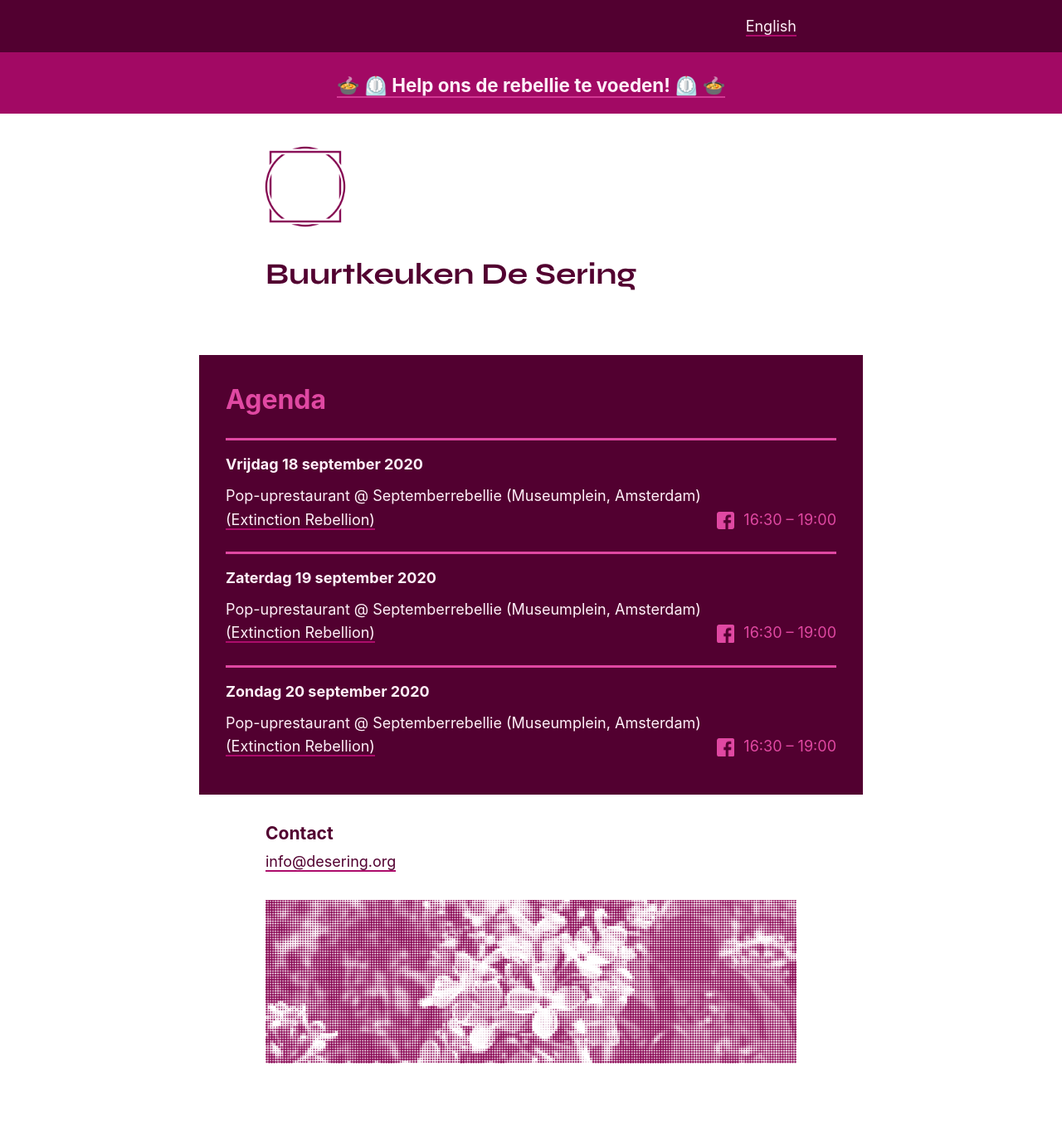
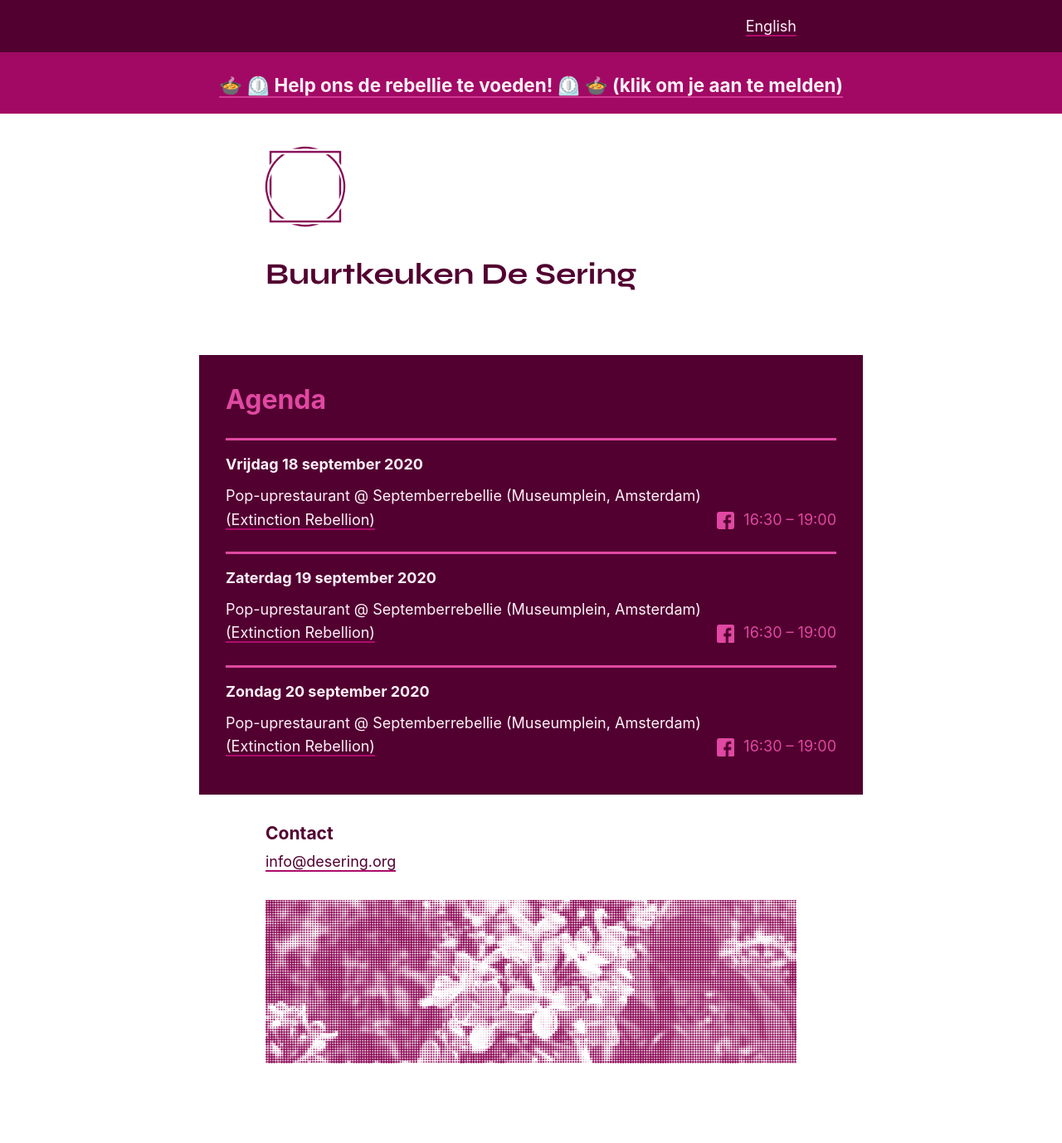
Before and after one commit to decoalitie/desering.org, a Jekyll site: the page built from index.md, in a window 1280 px wide. Shown: the whole page at 83% size. Built offline with Jekyll 4.4.1, drawn with Linux system fonts in a browser that asks for light colours; some web fonts are replaced.

Commit message:
Finetune banners

```diff
--- a/_data/banners.yml
+++ b/_data/banners.yml
@@ -5,8 +5,8 @@
 #   link-nl: ''
 #   link-en: ''
 
-- text-nl: '🍲 ⏲️ Help ons de rebellie te voeden! ⏲️ 🍲'
-  text-en: '🍲 ⏲️ Help us feed the rebellion! ⏲️ 🍲'
+- text-nl: '🍲 ⏲️ Help ons de rebellie te voeden! ⏲️ 🍲 (klik om je aan te melden)'
+  text-en: '🍲 ⏲️ Help us feed the rebellion! ⏲️ 🍲 (click to sign up)'
   color: 'glow'
   link-nl: 'https://docs.google.com/forms/d/e/1FAIpQLSf-zhkTbqil34e4zVU0pGTO5gn1lFTP2eu-04Ob-GOY07g1Pg/viewform'
   link-en: 'https://docs.google.com/forms/d/e/1FAIpQLSf-zhkTbqil34e4zVU0pGTO5gn1lFTP2eu-04Ob-GOY07g1Pg/viewform'
--- a/_layouts/default.html
+++ b/_layouts/default.html
@@ -51,7 +51,6 @@
     {% for banner in site.data.banners %}
 
      <div class="row banner {{ banner.color }}">
-      <div class="container">
         <p>
           {% if page.language == 'en' %}
 
@@ -71,7 +70,6 @@
 
           {% endif %}
         </p>
-      </div>
     </div>
 
     {% endfor %}
```
